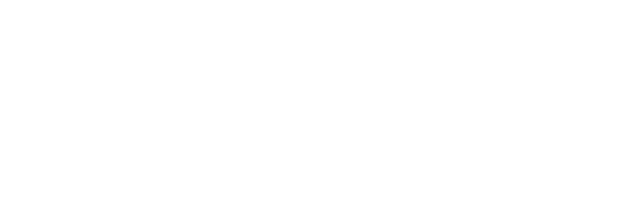
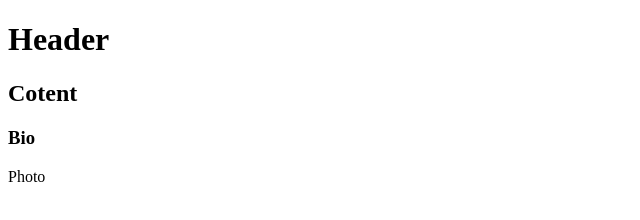
Before and after one commit to JackAtkerson/professional-portfolio, a plain HTML site: page index.html in a window 1280 px wide. Shown: the whole page, without its empty margins (0-640 px from the left). Drawn offline with Linux system fonts and the light colour scheme.

Commit message:
Basic layout

```diff
--- a/index.html
+++ b/index.html
@@ -7,6 +7,15 @@
     <title>Document</title>
 </head>
 <body>
-
+    <header>
+        <h1>Header</h1>
+    </header>
+    <div>
+        <h2>Cotent</h2>
+        <div>
+            <h3>Bio</h3>
+            <div>Photo</div>
+        </div>
+    </div>
 </body>
 </html>
```
